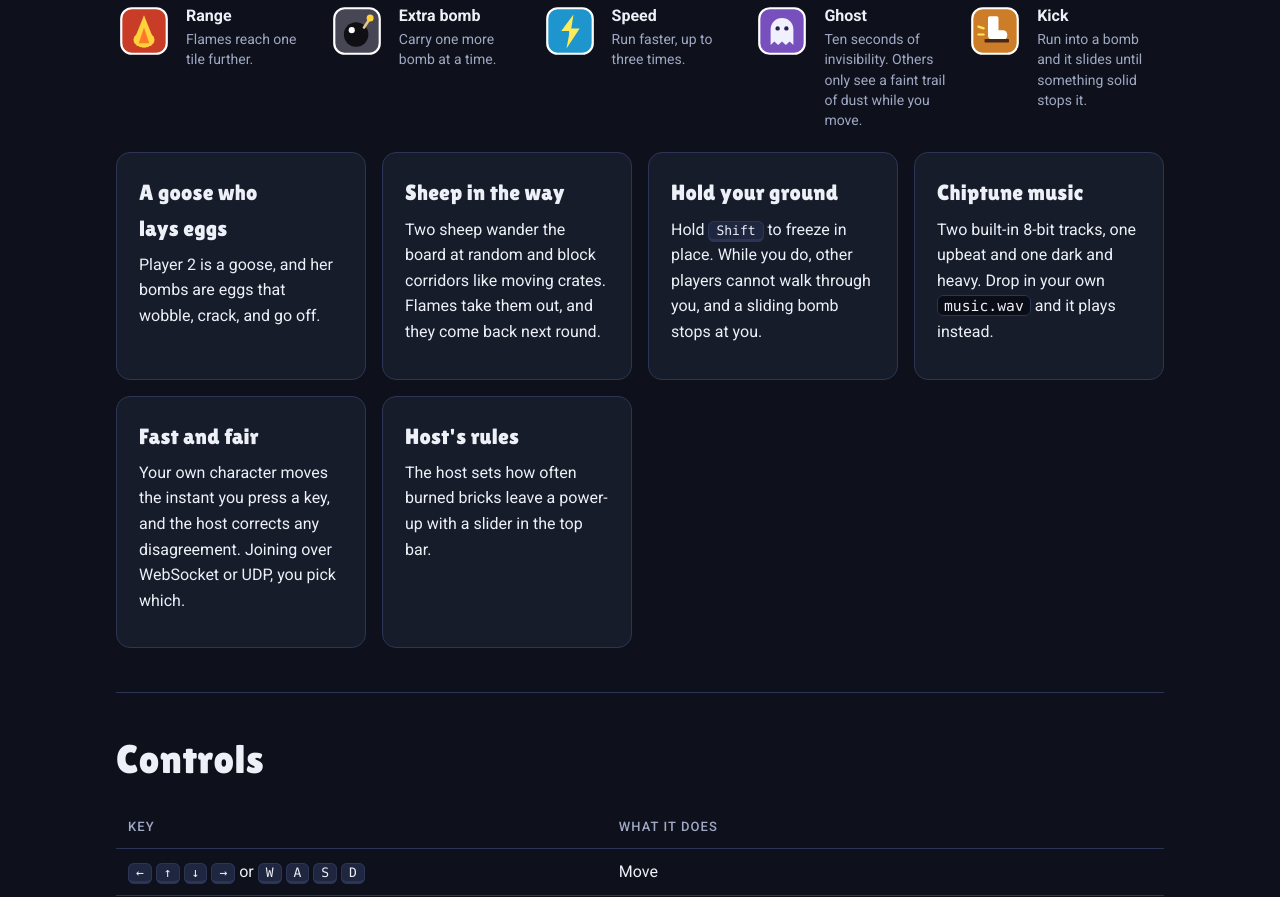
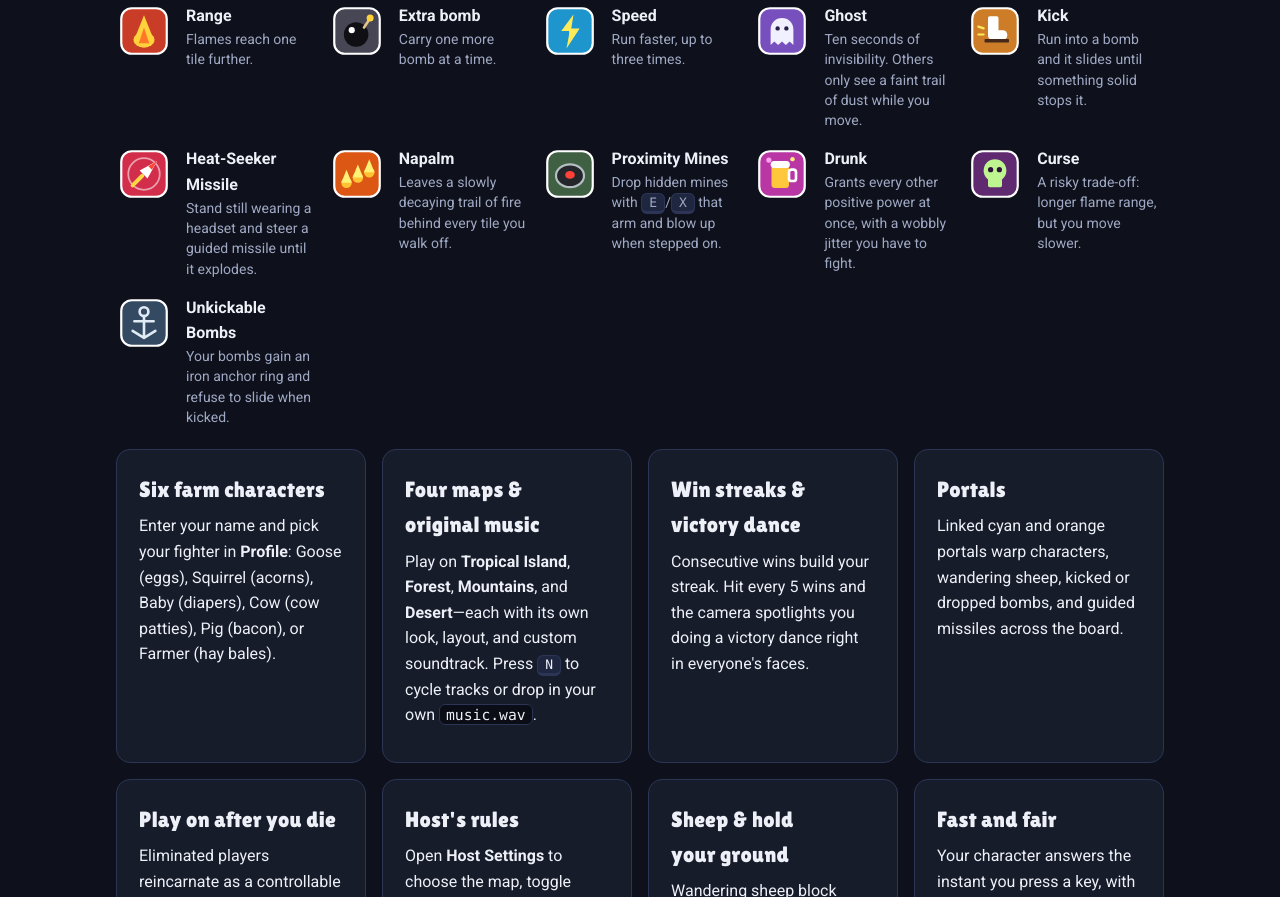
Before and after one commit to colemanbroad/bomberman, a plain HTML site: page index.html in a window 1280 px wide. Shown: the part 1903-2800 px from the top of the page. Drawn offline with Linux system fonts and the light colour scheme.

Commit message:
Update landing page for v9 features, maps, farm characters, power-ups, and controls

```diff
--- a/index.html
+++ b/index.html
@@ -94,9 +94,9 @@ footer p { max-width: 80ch; }
   <div class="hero">
     <div>
       <h1>Blow up the bricks. <em>Beat your friends.</em></h1>
-      <p class="lede">A four-player Bomberman you host yourself. One person starts a game, the others join by address, and everyone plays on the same board over your network. No accounts, no install, and a goose who lays eggs.</p>
+      <p class="lede">A four-player Bomberman you host yourself. Pick a farm character, enter your name, fight across four themed maps with custom music, and keep playing even after you're eliminated. No accounts, no install.</p>
       <div class="cta">
-        <a class="btn" id="dl-mac" href="https://github.com/colemanbroad/bomberman/releases/latest/download/bomberman-mac-arm64.zip">Download for Mac<small>Apple Silicon · 3.9 MB</small></a>
+        <a class="btn" id="dl-mac" href="https://github.com/colemanbroad/bomberman/releases/latest/download/bomberman-mac-arm64.zip">Download for Mac<small>Apple Silicon · 3.8 MB</small></a>
         <a class="btn" id="dl-win" href="https://github.com/colemanbroad/bomberman/releases/latest/download/bomberman-windows.zip">Download for Windows<small>64-bit · 4.0 MB</small></a>
       </div>
       <p class="note" id="osnote">Free and open source. Pick the one for your computer.</p>
@@ -180,32 +180,64 @@ chmod +x bomberman-portable
         <svg viewBox="0 0 64 64" aria-hidden="true"><rect x="6" y="6" width="52" height="52" rx="12" fill="#cd7d28" stroke="#fff" stroke-width="2.5"/><rect x="24" y="15" width="12" height="22" rx="2" fill="#fff"/><rect x="24" y="31" width="22" height="11" rx="5" fill="#fff"/><rect x="20" y="41" width="28" height="4" rx="1" fill="#46281a"/><path d="M13 27 19 29M13 36 19 36" stroke="#ffeb5a" stroke-width="2.5" stroke-linecap="round"/></svg>
         <div><b>Kick</b><span>Run into a bomb and it slides until something solid stops it.</span></div>
       </div>
+      <div class="up">
+        <svg viewBox="0 0 64 64" aria-hidden="true"><rect x="6" y="6" width="52" height="52" rx="12" fill="#d22d4b" stroke="#fff" stroke-width="2.5"/><circle cx="32" cy="32" r="18" fill="none" stroke="rgba(255,255,255,.55)" stroke-width="2"/><path d="M19 45 30 34" stroke="#ffd746" stroke-width="4.5" stroke-linecap="round"/><path d="M47 17 36 37 27 28Z" fill="#fff"/><path d="M47 17 41 27 37 23Z" fill="#ff4632"/></svg>
+        <div><b>Heat-Seeker Missile</b><span>Stand still wearing a headset and steer a guided missile until it explodes.</span></div>
+      </div>
+      <div class="up">
+        <svg viewBox="0 0 64 64" aria-hidden="true"><rect x="6" y="6" width="52" height="52" rx="12" fill="#dc5614" stroke="#fff" stroke-width="2.5"/><circle cx="20" cy="42" r="6" fill="#ffc332"/><path d="M20 27 26 42H14Z" fill="#fff078"/><circle cx="33" cy="36" r="6" fill="#ffc332"/><path d="M33 21 39 36H27Z" fill="#fff078"/><circle cx="46" cy="30" r="6" fill="#ffc332"/><path d="M46 15 52 30H40Z" fill="#fff078"/></svg>
+        <div><b>Napalm</b><span>Leaves a slowly decaying trail of fire behind every tile you walk off.</span></div>
+      </div>
+      <div class="up">
+        <svg viewBox="0 0 64 64" aria-hidden="true"><rect x="6" y="6" width="52" height="52" rx="12" fill="#406044" stroke="#fff" stroke-width="2.5"/><ellipse cx="32" cy="34" rx="16" ry="13" fill="#23262a" stroke="#b4bec3" stroke-width="2.5"/><ellipse cx="32" cy="33" rx="5.5" ry="4.5" fill="#ff4137"/></svg>
+        <div><b>Proximity Mines</b><span>Drop hidden mines with <kbd>E</kbd>/<kbd>X</kbd> that arm and blow up when stepped on.</span></div>
+      </div>
+      <div class="up">
+        <svg viewBox="0 0 64 64" aria-hidden="true"><rect x="6" y="6" width="52" height="52" rx="12" fill="#b937a5" stroke="#fff" stroke-width="2.5"/><rect x="20" y="22" width="20" height="26" rx="4" fill="#ffc83c"/><rect x="19" y="17" width="22" height="8" rx="4" fill="#fff"/><rect x="40" y="27" width="8" height="13" rx="3" fill="none" stroke="#fff" stroke-width="3"/><circle cx="17" cy="16" r="3" fill="#ffa0f5"/><circle cx="44" cy="15" r="2.5" fill="#fff078"/></svg>
+        <div><b>Drunk</b><span>Grants every other positive power at once, with a wobbly jitter you have to fight.</span></div>
+      </div>
+      <div class="up">
+        <svg viewBox="0 0 64 64" aria-hidden="true"><rect x="6" y="6" width="52" height="52" rx="12" fill="#602a70" stroke="#fff" stroke-width="2.5"/><circle cx="32" cy="28" r="13" fill="#bef591"/><rect x="24" y="36" width="16" height="11" rx="2" fill="#bef591"/><circle cx="27" cy="27" r="3" fill="#2d1238"/><circle cx="37" cy="27" r="3" fill="#2d1238"/></svg>
+        <div><b>Curse</b><span>A risky trade-off: longer flame range, but you move slower.</span></div>
+      </div>
+      <div class="up">
+        <svg viewBox="0 0 64 64" aria-hidden="true"><rect x="6" y="6" width="52" height="52" rx="12" fill="#344a62" stroke="#fff" stroke-width="2.5"/><circle cx="32" cy="19" r="5" fill="none" stroke="#e1ebf5" stroke-width="3"/><path d="M32 24V48M21 30H43M19 41 32 49 45 41" fill="none" stroke="#e1ebf5" stroke-width="3" stroke-linecap="round" stroke-linejoin="round"/></svg>
+        <div><b>Unkickable Bombs</b><span>Your bombs gain an iron anchor ring and refuse to slide when kicked.</span></div>
+      </div>
     </div>
 
     <div class="cast">
       <div class="card">
-        <h3>A goose who lays eggs</h3>
-        <p>Player 2 is a goose, and her bombs are eggs that wobble, crack, and go off.</p>
+        <h3>Six farm characters</h3>
+        <p>Enter your name and pick your fighter in <b>Profile</b>: Goose (eggs), Squirrel (acorns), Baby (diapers), Cow (cow patties), Pig (bacon), or Farmer (hay bales).</p>
       </div>
       <div class="card">
-        <h3>Sheep in the way</h3>
-        <p>Two sheep wander the board at random and block corridors like moving crates. Flames take them out, and they come back next round.</p>
+        <h3>Four maps &amp; original music</h3>
+        <p>Play on <b>Tropical Island</b>, <b>Forest</b>, <b>Mountains</b>, and <b>Desert</b>—each with its own look, layout, and custom soundtrack. Press <kbd>N</kbd> to cycle tracks or drop in your own <code>music.wav</code>.</p>
       </div>
       <div class="card">
-        <h3>Hold your ground</h3>
-        <p>Hold <kbd>Shift</kbd> to freeze in place. While you do, other players cannot walk through you, and a sliding bomb stops at you.</p>
+        <h3>Win streaks &amp; victory dance</h3>
+        <p>Consecutive wins build your streak. Hit every 5 wins and the camera spotlights you doing a victory dance right in everyone's faces.</p>
       </div>
       <div class="card">
-        <h3>Chiptune music</h3>
-        <p>Two built-in 8-bit tracks, one upbeat and one dark and heavy. Drop in your own <code>music.wav</code> and it plays instead.</p>
+        <h3>Portals</h3>
+        <p>Linked cyan and orange portals warp characters, wandering sheep, kicked or dropped bombs, and guided missiles across the board.</p>
+      </div>
+      <div class="card">
+        <h3>Play on after you die</h3>
+        <p>Eliminated players reincarnate as a controllable <b>Black Sheep</b> to block rivals, or press <kbd>Space</kbd> to become a fast wall-phasing <b>Fog Ghost</b> leaving thick obscuring fog.</p>
+      </div>
+      <div class="card">
+        <h3>Host's rules</h3>
+        <p>Open <b>Host Settings</b> to choose the map, toggle portals, enable or disable any of the 11 power-ups, tune drop rate, and control how fast blocks regrow when the field gets empty.</p>
+      </div>
+      <div class="card">
+        <h3>Sheep &amp; hold your ground</h3>
+        <p>Wandering sheep block corridors like moving crates. Hold <kbd>Shift</kbd> to freeze in place so rivals and sliding bombs cannot get past you.</p>
       </div>
       <div class="card">
         <h3>Fast and fair</h3>
-        <p>Your own character moves the instant you press a key, and the host corrects any disagreement. Joining over WebSocket or UDP, you pick which.</p>
-      </div>
-      <div class="card">
-        <h3>Host's rules</h3>
-        <p>The host sets how often burned bricks leave a power-up with a slider in the top bar.</p>
+        <p>Your character answers the instant you press a key, with host reconciliation. Join over WebSocket or optional low-latency UDP.</p>
       </div>
     </div>
   </section>
@@ -216,12 +248,13 @@ chmod +x bomberman-portable
       <table>
         <thead><tr><th>Key</th><th>What it does</th></tr></thead>
         <tbody>
-          <tr><td><kbd>←</kbd> <kbd>↑</kbd> <kbd>↓</kbd> <kbd>→</kbd> or <kbd>W</kbd> <kbd>A</kbd> <kbd>S</kbd> <kbd>D</kbd></td><td>Move</td></tr>
-          <tr><td><kbd>Space</kbd></td><td>Drop a bomb (or lay an egg)</td></tr>
+          <tr><td><kbd>←</kbd> <kbd>↑</kbd> <kbd>↓</kbd> <kbd>→</kbd> or <kbd>W</kbd> <kbd>A</kbd> <kbd>S</kbd> <kbd>D</kbd></td><td>Move (or steer an active Heat-Seeker Missile)</td></tr>
+          <tr><td><kbd>Space</kbd></td><td>Drop a bomb, launch/detonate a missile, or toggle Black Sheep / Fog Ghost when dead</td></tr>
+          <tr><td><kbd>E</kbd> / <kbd>X</kbd> (or <kbd>Shift</kbd>+<kbd>Space</kbd>)</td><td>Place a proximity mine</td></tr>
           <tr><td><kbd>Shift</kbd></td><td>Hold position: freeze, and block others</td></tr>
           <tr><td><kbd>M</kbd></td><td>Mute the music</td></tr>
-          <tr><td><kbd>N</kbd></td><td>Switch music track</td></tr>
-          <tr><td><kbd>Esc</kbd></td><td>Quit</td></tr>
+          <tr><td><kbd>N</kbd></td><td>Cycle music tracks</td></tr>
+          <tr><td><kbd>Esc</kbd></td><td>Close open menus, or quit</td></tr>
         </tbody>
       </table>
     </div>
```
